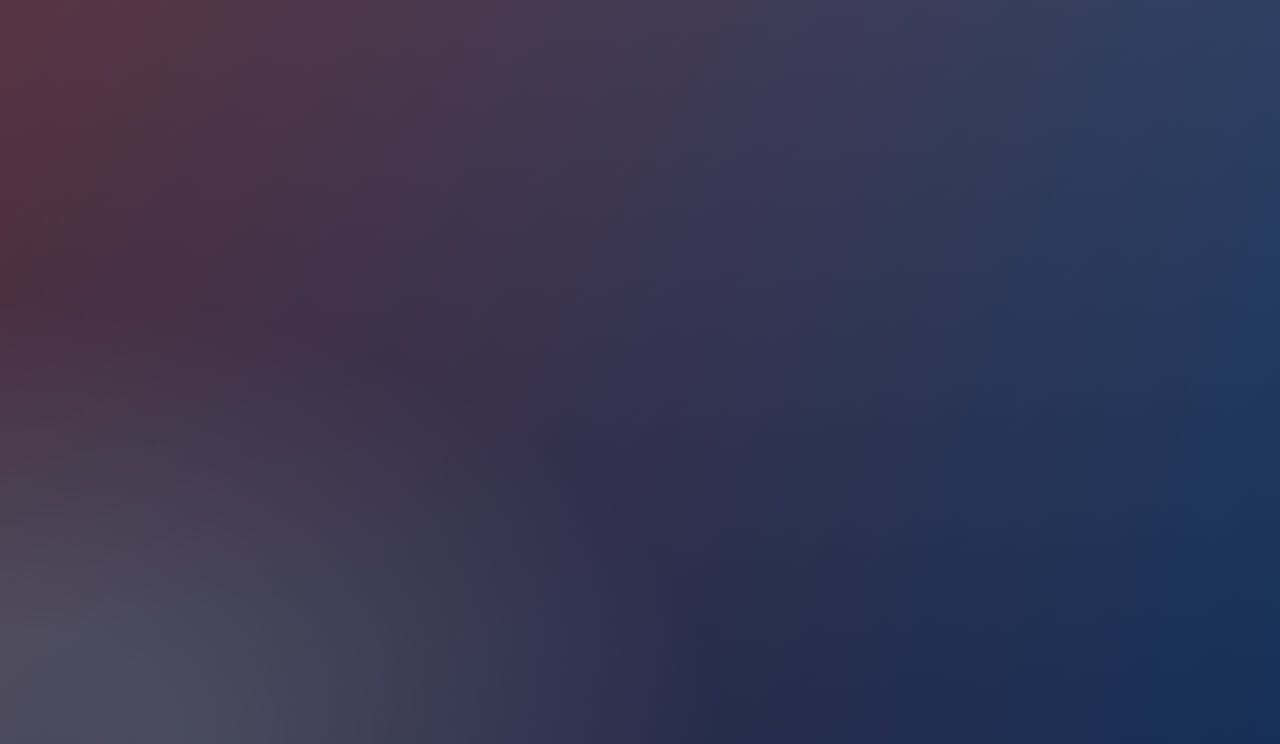
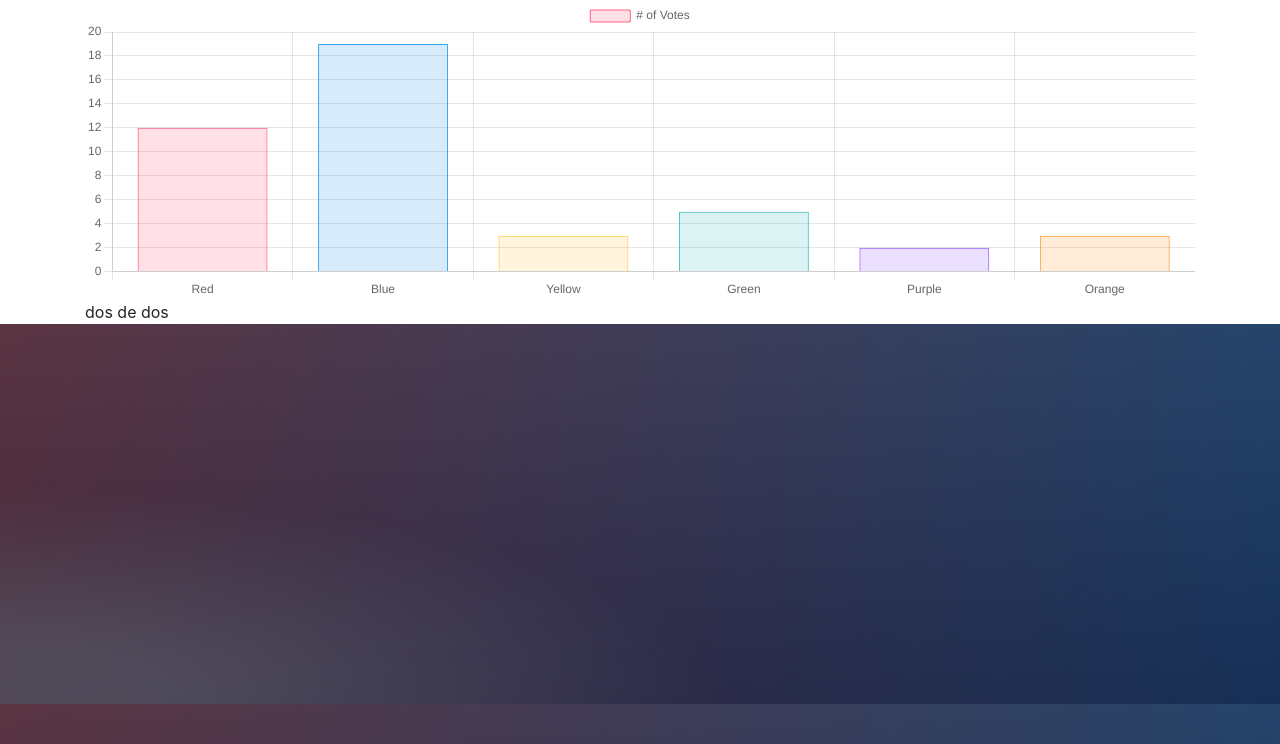
Before and after one commit to JuanPedroMartinez/TFG-NODE, a website: page home.html in a window 1280 px wide. Shown: the part 56-800 px from the top of the page. Drawn offline with nearby package versions, Linux system fonts and the light colour scheme.

Commit message:
API de git y vista html.
Implementados las llamadas a la api de github recuperando los datos necesarios para mostrar el primer grafico e insertado el grafico a manera de prueba.

```diff
--- a/home.html
+++ b/home.html
@@ -1,4 +1,3 @@
-
 <!DOCTYPE html>
 <html>
 
@@ -7,18 +6,22 @@
     <meta http-equiv='X-UA-Compatible' content='IE=edge'>
     <title>Page Title</title>
     <meta name='viewport' content='width=device-width, initial-scale=1'>
-    <link rel='stylesheet' type='text/css' media='screen' href='login.css'>
-    <link rel="stylesheet" href="https://maxcdn.bootstrapcdn.com/bootstrap/4.0.0/css/bootstrap.min.css" integrity="sha384-Gn5384xqQ1aoWXA+058RXPxPg6fy4IWvTNh0E263XmFcJlSAwiGgFAW/dAiS6JXm" crossorigin="anonymous">
+    <link rel='stylesheet' type='text/css' media='screen' href='home.css'>
+    <link rel="stylesheet" href="https://maxcdn.bootstrapcdn.com/bootstrap/4.0.0/css/bootstrap.min.css"
+        integrity="sha384-Gn5384xqQ1aoWXA+058RXPxPg6fy4IWvTNh0E263XmFcJlSAwiGgFAW/dAiS6JXm" crossorigin="anonymous">
+    <script src="https://cdnjs.cloudflare.com/ajax/libs/Chart.js/3.7.1/chart.min.js"
+        integrity="sha512-QSkVNOCYLtj73J4hbmVoOV6KVZuMluZlioC+trLpewV8qMjsWqlIQvkn1KGX2StWvPMdWGBqim1xlC8krl1EKQ=="
+        crossorigin="anonymous" referrerpolicy="no-referrer"></script>
 
 
-    <script src='main.js'></script>
 </head>
 
 <body>
-    <nav class="navbar navbar-expand-md navbar-dark fixed-top bg-dark">
+    <nav class="navbar navbar-expand-md navbar-dark  bg-dark ">
         <a class="navbar-brand" href="#">Navbar</a>
-        <button class="navbar-toggler" type="button" data-toggle="collapse" data-target="#navbarsExampleDefault" aria-controls="navbarsExampleDefault" aria-expanded="false" aria-label="Toggle navigation">
-          <span class="navbar-toggler-icon"></span>
+        <button class="navbar-toggler" type="button" data-toggle="collapse" data-target="#navbarsExampleDefault"
+            aria-controls="navbarsExampleDefault" aria-expanded="false" aria-label="Toggle navigation">
+            <span class="navbar-toggler-icon"></span>
         </button>
 
         <div class="collapse navbar-collapse" id="navbarsExampleDefault">
@@ -33,7 +36,8 @@
                     <a class="nav-link disabled" href="#">Disabled</a>
                 </li>
                 <li class="nav-item dropdown">
-                    <a class="nav-link dropdown-toggle" href="http://example.com" id="dropdown01" data-toggle="dropdown" aria-haspopup="true" aria-expanded="false">Dropdown</a>
+                    <a class="nav-link dropdown-toggle" href="http://example.com" id="dropdown01" data-toggle="dropdown"
+                        aria-haspopup="true" aria-expanded="false">Dropdown</a>
                     <div class="dropdown-menu" aria-labelledby="dropdown01">
                         <a class="dropdown-item" href="#">Action</a>
                         <a class="dropdown-item" href="#">Another action</a>
@@ -48,7 +52,22 @@
         </div>
     </nav>
 
-    <main></main>
+    <main class="container-xl">
+        <div class="container">
+            <div class="row">
+                <div class="col-sm">
+                    <canvas id="myChart" width="50%" height="300px"></canvas>
+                    <script src='home.js'></script>
+                </div>
+                <div class="col-sm">
+                    dos de dos
+                </div>
+            </div>
+
+        </div>
+
+
+    </main>
 
 
     <footer>
--- a/package.json
+++ b/package.json
@@ -1,5 +1,6 @@
 {
   "dependencies": {
+    "chart.js": "^3.7.1",
     "express": "^4.17.3",
     "express-session": "^1.17.2",
     "mysql": "^2.18.1",
--- /dev/null
+++ b/static/home.css
@@ -0,0 +1,16 @@
+
+html {
+
+    font-family: 'Open Sans', sans-serif;
+    background: #092756;
+    background: -moz-radial-gradient(0% 100%, ellipse cover, rgba(104, 128, 138, .4) 10%, rgba(138, 114, 76, 0) 40%), -moz-linear-gradient(top, rgba(57, 173, 219, .25) 0%, rgba(42, 60, 87, .4) 100%), -moz-linear-gradient(-45deg, #670d10 0%, #092756 100%);
+    background: -webkit-radial-gradient(0% 100%, ellipse cover, rgba(104, 128, 138, .4) 10%, rgba(138, 114, 76, 0) 40%), -webkit-linear-gradient(top, rgba(57, 173, 219, .25) 0%, rgba(42, 60, 87, .4) 100%), -webkit-linear-gradient(-45deg, #670d10 0%, #092756 100%);
+    background: -o-radial-gradient(0% 100%, ellipse cover, rgba(104, 128, 138, .4) 10%, rgba(138, 114, 76, 0) 40%), -o-linear-gradient(top, rgba(57, 173, 219, .25) 0%, rgba(42, 60, 87, .4) 100%), -o-linear-gradient(-45deg, #670d10 0%, #092756 100%);
+    background: -ms-radial-gradient(0% 100%, ellipse cover, rgba(104, 128, 138, .4) 10%, rgba(138, 114, 76, 0) 40%), -ms-linear-gradient(top, rgba(57, 173, 219, .25) 0%, rgba(42, 60, 87, .4) 100%), -ms-linear-gradient(-45deg, #670d10 0%, #092756 100%);
+    background: -webkit-radial-gradient(0% 100%, ellipse cover, rgba(104, 128, 138, .4) 10%, rgba(138, 114, 76, 0) 40%), linear-gradient(to bottom, rgba(57, 173, 219, .25) 0%, rgba(42, 60, 87, .4) 100%), linear-gradient(135deg, #670d10 0%, #092756 100%);
+    filter: progid: DXImageTransform.Microsoft.gradient( startColorstr='#3E1D6D', endColorstr='#092756', GradientType=1);
+}
+
+body{
+
+}
--- /dev/null
+++ b/static/home.js
@@ -0,0 +1,42 @@
+var ctx = document.getElementById('myChart').getContext("2d"); // node
+
+
+console.log(ctx)
+const myChart = new Chart(ctx, {
+    type: 'bar',
+    data: {
+        labels: ['Red', 'Blue', 'Yellow', 'Green', 'Purple', 'Orange'],
+        datasets: [{
+            label: '# of Votes',
+            data: [12, 19, 3, 5, 2, 3],
+            backgroundColor: [
+                'rgba(255, 99, 132, 0.2)',
+                'rgba(54, 162, 235, 0.2)',
+                'rgba(255, 206, 86, 0.2)',
+                'rgba(75, 192, 192, 0.2)',
+                'rgba(153, 102, 255, 0.2)',
+                'rgba(255, 159, 64, 0.2)'
+            ],
+            borderColor: [
+                'rgba(255, 99, 132, 1)',
+                'rgba(54, 162, 235, 1)',
+                'rgba(255, 206, 86, 1)',
+                'rgba(75, 192, 192, 1)',
+                'rgba(153, 102, 255, 1)',
+                'rgba(255, 159, 64, 1)'
+            ],
+            borderWidth: 1
+        }]
+    },
+    options: {
+        responsive: true,
+        maintainAspectRatio: false,
+        scales: {
+            yAxes: [{
+                ticks: {
+                    beginAtZero:true
+                }
+            }]
+        }
+    }
+});
```
Also changed, not shown: app.js (+6 -3 lines), login.html (+1 -1 lines), 1 other file.
